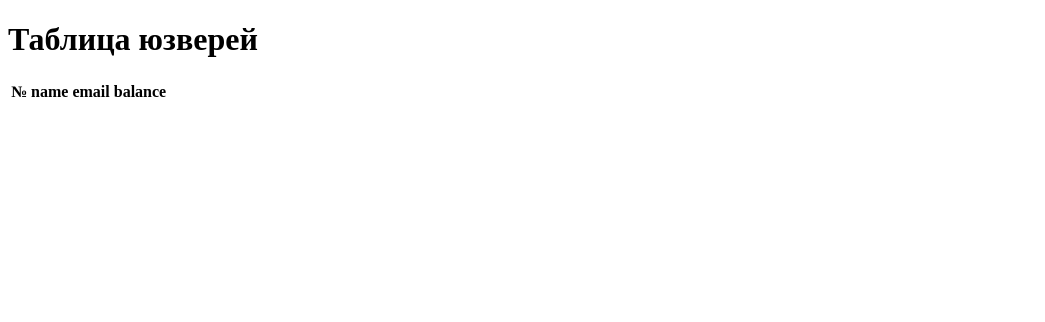
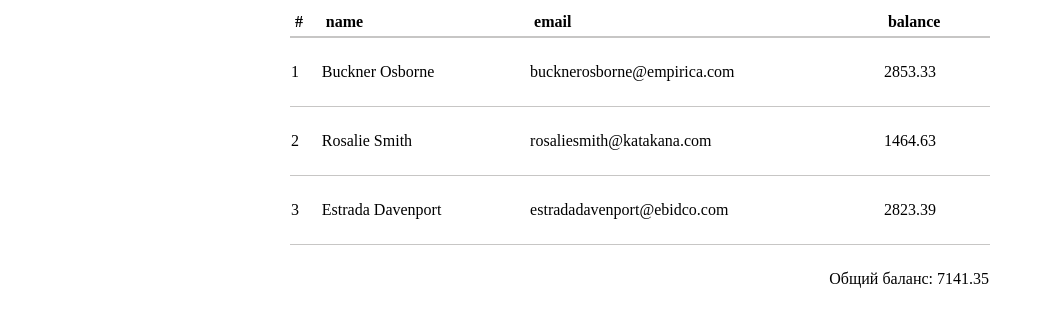
Before and after one commit to Faystos/FundamentalJS, a plain HTML site: page DomManipulationElements/create_table/index.html in a window 1280 px wide. Shown: the whole page, without its empty margins (0-1045 px from the left). Drawn offline with Linux system fonts and the light colour scheme.

Commit message:
Доделал таблицу.

```diff
--- a/DomManipulationElements/create_table/index.html
+++ b/DomManipulationElements/create_table/index.html
@@ -7,11 +7,7 @@
   <title>Таблица</title>
 </head>
 <body>
-  <h1>Таблица юзверей</h1>
-  <div class="conteiner">
-
-  </div>
+  <div class="conteiner"></div>
   <script src="script.js"></script>
-
 </body>
 </html>
--- a/DomManipulationElements/create_table/script.js
+++ b/DomManipulationElements/create_table/script.js
@@ -1,25 +1,4 @@
-/*
-1. Создайте массив в которому будут находится названия заголовков таблицы.
 
-2. Создайте функцию которая будет на основе этого списка гененрировать тег thead и добавлять в него tr с td
-
-3. Создайте функцию которая будет генерировать tbody с tr для тела таблицы на основе массива пользователей
-
-4. Создайте функцию которая будет вызывать функцию по созданию thead из пункта 2 и функцию из пункта 3, результат вызова этих функций вы будете добавлять в саму таблицу.
-
-Примерно должно выглядеть так
-
-function generateThead(headList) {}
-function generateTbody(usersList) {}
-function generateTable() {
-  const table = document.createElement('table');
-  const head = generateThead(headList) ;
-  const body = generateTbody(usersList);
-  table.appendChild(head);
-  table.appendChild(body);
-  document.body.appendChild(table)
-}
-*/
 
 const users = [
   {
@@ -63,50 +42,98 @@ const users = [
   }
 ];
 
-const headList = ['№', 'name', 'email', 'balance'];
+const headList = {
+  index:'#',
+  name: 'name',
+  email: 'email',
+  balance: 'balance'
+};
 
-function generateThead (arr) {
+function generateThead (headlineArr) {
   let thead = document.createElement('thead');
-  let headTr = document.createElement('tr');
-  arr.forEach(el => {
-    let headTh = document.createElement('th');
-    headTh.textContent = el;
-    headTr.appendChild(headTh);
-  });
+  let headTr = generateTd(headlineArr, 'th');
   thead.appendChild(headTr);
   return thead;
 }
 
-function generateTbody (arrList, arrUsers) {
-  let tbody = document.createElement('tbody');
-
-  arrUsers.forEach((el, i) => {
-    let itemUsers = generateItemsBody(arrList, el);
+function generateTd (headlineArr, tagMane = 'td') {
+  let tr = document.createElement('tr');
+  Object.values(headlineArr).forEach(el => {
+    let td = document.createElement(tagMane);
+    td.textContent = el;
+    tr.appendChild(td);
   });
-
+  return tr;
 }
 
-function generateItemsBody (arr, item) {
-  let itemsArr = headList.reduce((acc, el) => {
-    if (el in item) {
-      acc[el] = item[el];
-    }
-    return acc;
-  }, {});
-
-  console.log(itemsArr);
+function generateTbody (headlineArr, bobyContent) {
+  let tbody = document.createElement('tbody');
+  bobyContent.forEach((el, i) => {
+    el.index = i + 1;
+    let itemUsers = generateItemsBody(headlineArr, el);
+    let  trBody = generateTd(itemUsers);
+    tbody.appendChild(trBody);
+  });
+  return tbody;
 }
 
-function getCreatTable () {
+function generateItemsBody (headlineArr, bobyContent) {
+  let itemsArr = Object.keys(headlineArr).reduce((acc, el) => {
+    if (el in bobyContent) {
+      acc[el] = bobyContent[el];
+    }
+     return acc;
+  }, {});
+  return itemsArr;
+}
+
+function getTotalBalans (headlineArr, bobyContents) {
+  let total = bobyContents.reduce((acc, item) => acc + parseFloat(item.balance), 0);
+  let totalTr = document.createElement('tr');
+  let totalTd = document.createElement('td');
+  let columnCount = Object.keys(headlineArr).length;
+
+  totalTd.insertAdjacentHTML('beforeend', `Общий баланс: ${total}`);
+  totalTd.setAttribute('colspan', columnCount);
+  totalTd.setAttribute('align', 'right');
+
+  totalTr.appendChild(totalTd);
+  return totalTr;
+}
+
+function getCreatTable (headlineArr, bobyContents) {
   let contener = document.querySelector('.conteiner');
+  contener.style.width = '700px';
+  contener.style.margin = '0 auto';
   let table = document.createElement('table');
 
-  let thead = generateThead(headList);
-  let body = generateTbody(headList, users);
+  let thead = generateThead(headlineArr);
+  let tBody = generateTbody(headlineArr, bobyContents);
+  let total = getTotalBalans(headlineArr, bobyContents);
 
   contener.appendChild(table);
   table.appendChild(thead);
+  table.appendChild(tBody);
+  table.appendChild(total);
+  contener.appendChild(table);
+
+  function getStyleTable () {
+    let table = document.querySelector('table');
+    table.style. borderCollapse = 'collapse';
+    table.style.width = '100%';
+    let thTHead = document.querySelectorAll('th');
+    thTHead.forEach(el => {
+      el.style.borderBottom = '2px solid rgba(69, 66, 65, .3)';
+      el.style.textAlign = 'left';
+      el.style.padding = '5px';
+    });
+    let tdTHead = document.querySelectorAll('td').forEach(el => {
+      el.style.borderTop = '1px solid rgba(69, 66, 65, .3)';
+      el.style.paddingTop = '25px';
+      el.style.paddingBottom = '25px';
+    });
+  }
+  getStyleTable();
 }
 
-
-getCreatTable();
+getCreatTable(headList, users);
```
